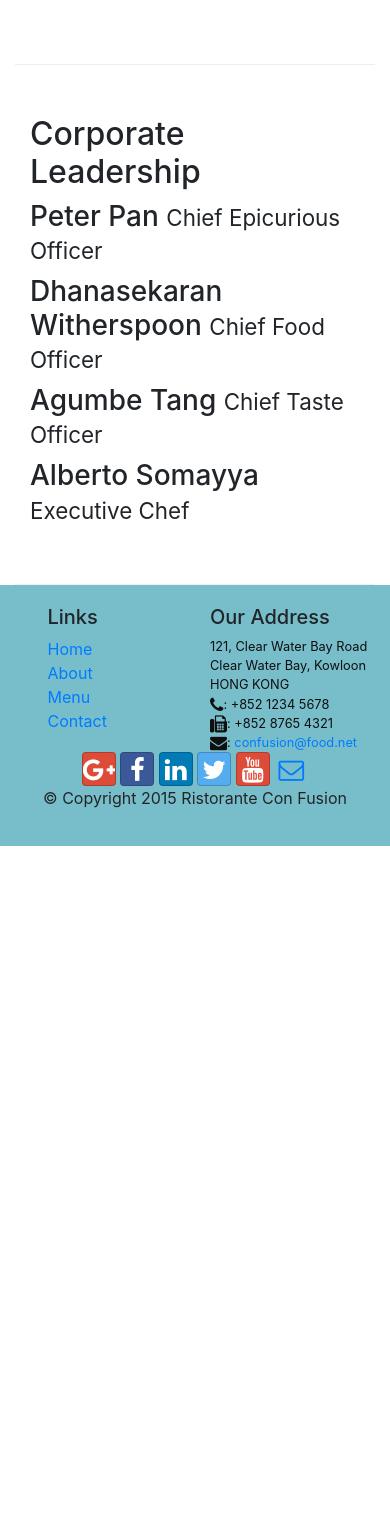
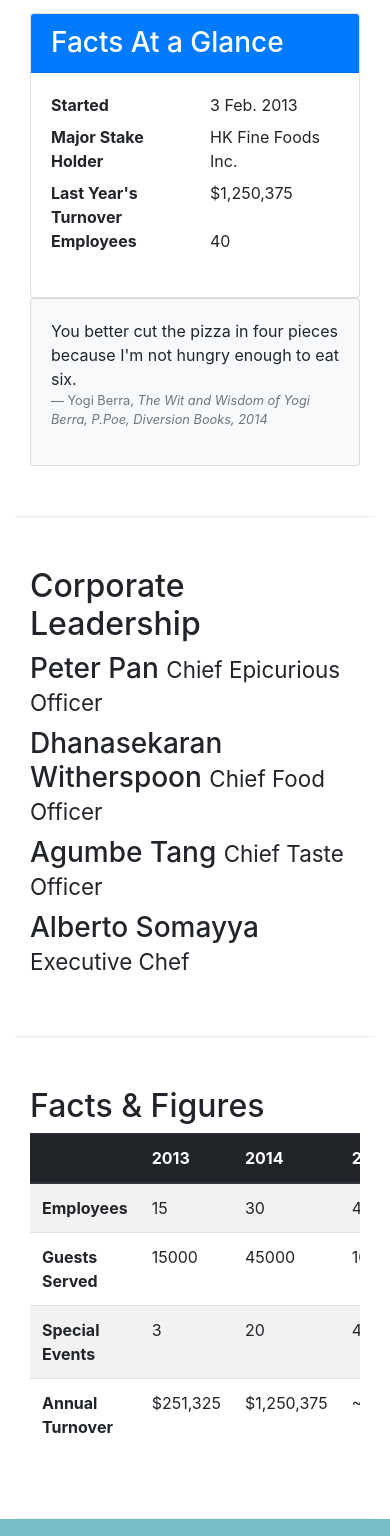
Before and after one commit to valerenegoh/conFusion, a website: page aboutus.html in a window 390 px wide. Shown: the part 1037-2573 px from the top of the page. Before the commit the page ends 1883 px from the top, so only its background shows below. Drawn offline with nearby package versions, Linux system fonts and the light colour scheme.

Commit message:
tables and cards

```diff
--- a/aboutus.html
+++ b/aboutus.html
@@ -2,6 +2,8 @@
 <html lang="en">
 
 <head>
+  <title>Ristorante Con Fusion: About Us</title>
+
   <!-- Required meta tags always come first -->
   <meta charset="utf-8">
   <meta name="viewport" content="width=device-width, initial-scale=1, shrink-to-fit=no">
@@ -13,7 +15,6 @@
   <link rel="stylesheet" href="node_modules/bootstrap-social/bootstrap-social.css">
   <link href="css/styles.css" rel="stylesheet">
 
-    <title>Ristorante Con Fusion: About Us</title>
 </head>
 
 <body>
@@ -41,8 +42,7 @@
                   <h1>Ristorante con Fusion</h1>
                   <p>We take inspiration from the World's best cuisines, and create a unique fusion experience. Our lipsmacking creations will tickle your culinary senses!</p>
               </div>
-                <div class="col-sm-4">
-                </div>
+              <div class="col-sm-4"></div>
           </div>
       </div>
   </header>
@@ -65,10 +65,34 @@
         <p>Started in 2010, Ristorante con Fusion quickly established itself as a culinary icon par excellence in Hong Kong. With its unique brand of world fusion cuisine that can be found nowhere else, it enjoys patronage from the A-list clientele in Hong Kong.  Featuring four of the best three-star Michelin chefs in the world, you never know what will arrive on your plate the next time you visit us.</p>
         <p>The restaurant traces its humble beginnings to <em>The Frying Pan</em>, a successful chain started by our CEO, Mr. Peter Pan, that featured for the first time the world's best cuisines in a pan.</p>
       </div>
-            <div class="col-sm-4">
+      <div class="col-sm">
+        <div class="card">
+          <h3 class="card-header bg-primary text-white">Facts At a Glance</h3>
+          <div class="card-body">
+            <dl class="row">
+              <dt class="col-6">Started</dt>
+              <dd class="col-6">3 Feb. 2013</dd>
+              <dt class="col-6">Major Stake Holder</dt>
+              <dd class="col-6">HK Fine Foods Inc.</dd>
+              <dt class="col-6">Last Year's Turnover</dt>
+              <dd class="col-6">$1,250,375</dd>
+              <dt class="col-6">Employees</dt>
+              <dd class="col-6">40</dd>
+            </dl>
           </div>
         </div>
-
+      </div>
+      <div class="col-12">
+        <div class="card card-body bg-light">
+          <blockquote class"blockquote">
+            <p class="mb-0">You better cut the pizza in four pieces because I'm not hungry enough to eat six.</p>
+            <footer class="blockquote-footer">Yogi Berra,
+              <cite title="Source Title">The Wit and Wisdom of Yogi Berra, P.Poe, Diversion Books, 2014</cite>
+            </footer>
+          </blockquote>
+        </div>
+      </div>
+    </div>
 
     <div class="row row-content">
       <div class="col">
@@ -84,6 +108,50 @@
       </div>
     </div>
 
+    <div class="row row-content">
+      <div class="col-12 col-sm-9">
+        <h2>Facts &amp; Figures </h2>
+        <div class="table-responsive">
+          <table class="table table-striped">
+            <thead class="thead-dark">
+              <tr>
+                <th>&nbsp;</th>
+                <th>2013</th>
+                <th>2014</th>
+                <th>2015</th>
+              </tr>
+            </thead>
+            <tbody>
+              <tr>
+                <th>Employees</th>
+                <td>15</td>
+                <td>30</td>
+                <td>40</td>
+              </tr>
+              <tr>
+                <th>Guests Served</th>
+                <td>15000</td>
+                <td>45000</td>
+                <td>100,000</td>
+              </tr>
+              <tr>
+                <th>Special Events</th>
+                <td>3</td>
+                <td>20</td>
+                <td>45</td>
+              </tr>
+              <tr>
+                <th>Annual Turnover</th>
+                <td>$251,325</td>
+                <td>$1,250,375</td>
+                <td>~$3,000,000</td>
+              </tr>
+            </tbody>
+          </table>
+        </div>
+      </div>
+      <div class="col-12 col-sm-3"></div>
+    </div>
   </div>
 
   <footer class="footer">
```
Also changed, not shown: contactus.html (+6 -8 lines), index.html (+1 -3 lines), css/styles.css (indentation only). Lines whose indentation alone changed are shown as unchanged.
